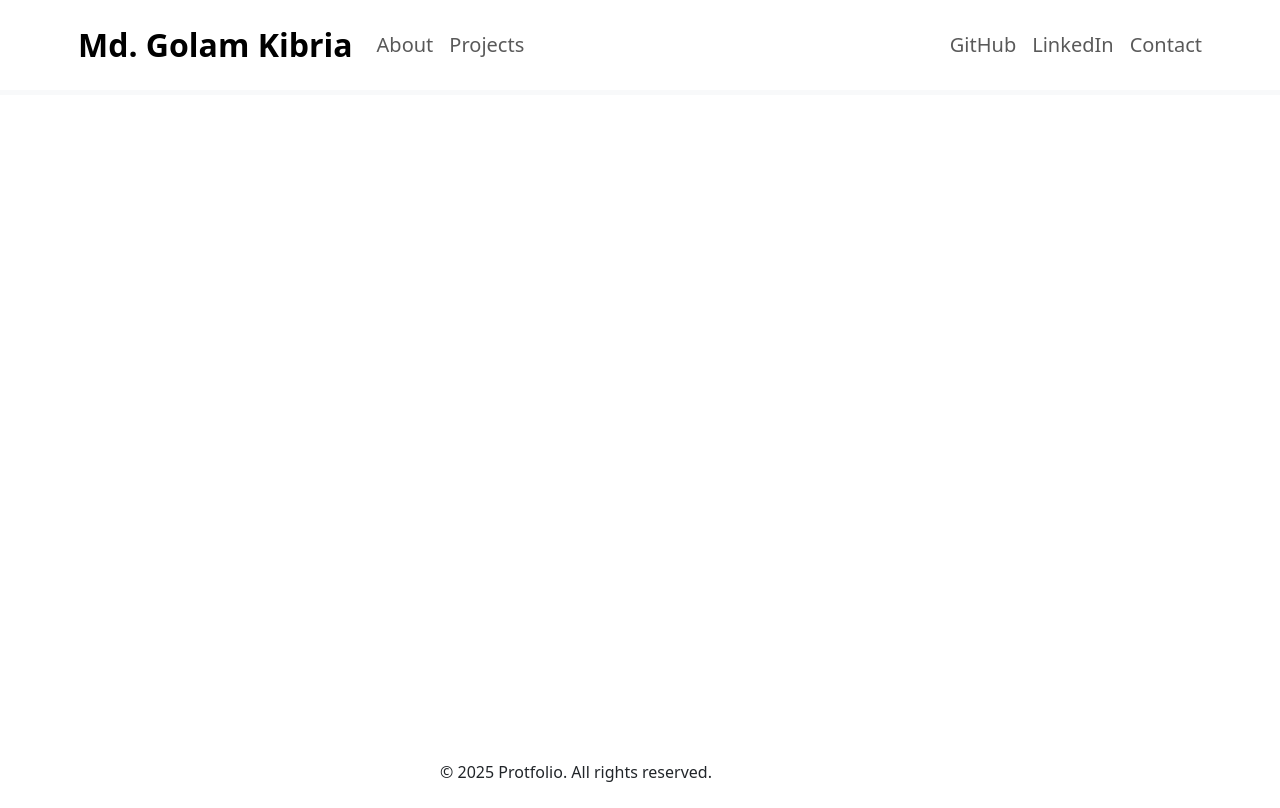
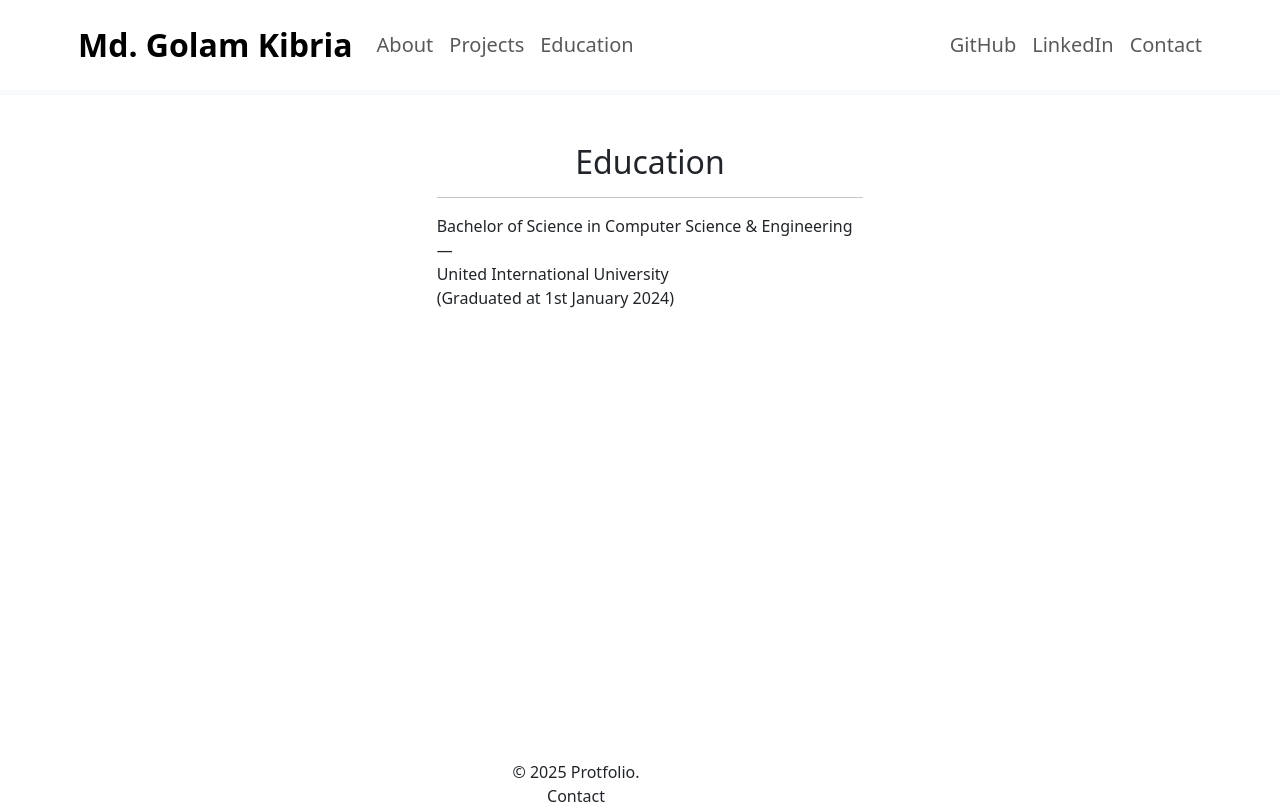
Before and after one commit to kibria1010/protfolio, a React (Create React App) app: page /learning in a window 1280 px wide. Built offline with nearby package versions, Linux system fonts and the light colour scheme.

Commit message:
all done

```diff
--- a/src/component/Dropdown.jsx
+++ b/src/component/Dropdown.jsx
@@ -1,7 +1,7 @@
-import React, { useState } from 'react';
+import { useState } from 'react';
 import Video from './todo.webm'
 import Video2 from './users_post.webm'
-import Todo from './Todo.PNG'
+import { Link } from 'react-router-dom';
 
 function Dropdown() {
 
@@ -55,15 +55,19 @@ function Dropdown() {
                     <p> </p>
                 )}
 
-                {!selectedValue  &&
-                  <div class='mt-5'>
-                    <figure> <img  style={{height: 500, width: 1000,}} src={Todo} alt="fireSpot"/></figure>
-                  </div>
-                }
+                {/*
+                  {!selectedValue  &&
+                    <div class='mt-5'>
+                      <figure> <img  style={{height: 500, width: 1000,}} src={Todo} alt="fireSpot"/></figure>
+                    </div>
+                  }
+                */}
 
-
-
+                {selectedValue=="Todo" && <p><Link className="nav-link" to="https://github.com/kibria1010/Todo_RestAPI" target="_blank">GitHubLink</Link></p>}
+                {selectedValue=="Users Post" && <p><Link className="nav-link" to="https://github.com/kibria1010/SocialMediaApplication_Users_Post_RESTful_API" target="_blank">GitHubLink</Link></p>}
+                {/*
                 {selectedValue=="Todo" && <p>You selected: {selectedValue}</p> }
+                */}
 
             </div>
         </div>
--- a/src/component/FoaterComponent.jsx
+++ b/src/component/FoaterComponent.jsx
@@ -1,9 +1,12 @@
+import { Link } from 'react-router-dom'
 
 function FooterComponent() {
     return (
         <footer className="footer">
             <div className='container'>
-               <p>&copy; {new Date().getFullYear()} Protfolio. All rights reserved.</p>
+               <p>&copy; {new Date().getFullYear()} Protfolio.
+                    {<Link className="nav-link" to="/contact">Contact</Link>}
+               </p>
                 {/* Add more footer content here like links, social media icons, etc. */}
             </div>
         </footer>
--- a/src/component/HeaderComponent.jsx
+++ b/src/component/HeaderComponent.jsx
@@ -9,7 +9,8 @@ function HeaderComponent() {
             <div className="container">
                 <div className="row">
                     <nav className="navbar navbar-expand-lg">
-                        <a className="navbar-brand ms-2 fs-2 fw-bold text-black" href="#">Md. Golam Kibria</a>
+                        {/* <a className="navbar-brand ms-2 fs-2 fw-bold text-black" href="/">Md. Golam Kibria</a> */}
+                        <Link className="navbar-brand ms-2 fs-2 fw-bold text-black" to="/">Md. Golam Kibria</Link>
                         <div className="collapse navbar-collapse">
                             <ul className="navbar-nav">
                                 <li className="nav-item fs-5">
@@ -22,6 +23,12 @@ function HeaderComponent() {
                                     {
 
                                         <Link className="nav-link" to="/dropdown">Projects</Link>
+                                    }
+                                </li>
+                                <li className="nav-item fs-5">
+                                    {
+
+                                        <Link className="nav-link" to="/learning">Education</Link>
                                     }
                                 </li>
                             </ul>
--- /dev/null
+++ b/src/component/Learning.jsx
@@ -0,0 +1,27 @@
+
+
+function Learning() {
+
+    return (
+        <div className="WelcomeComponent">
+
+            <div class="segment"></div>
+
+            <div class="segment">
+                <h2 style={{textAlign: "center"}}>Education</h2>
+                <hr></hr>
+                <p>
+                    <strong></strong> Bachelor of Science in Computer Science & Engineering— <br />
+                    United International University <br />
+                    (Graduated at 1st January 2024)
+                </p>
+
+            </div>
+
+            <div class="segment"></div>
+
+        </div>
+    )
+}
+
+export default Learning
--- a/src/component/ProjectComponent.jsx
+++ /dev/null
@@ -1,25 +0,0 @@
-
-
-function ProjectComponent() {
-
-    return (
-        <div className="WelcomeComponent">
-
-            <div class="segment"></div>
-
-            <div class="segment">
-                <h2 style={{textAlign: "center"}}>Contact Info</h2>
-                <hr></hr>
-                <p><strong>Address:</strong> Dhaka, Bangladesh</p>
-                <p><strong>Phone:</strong> (+880) 1778682272</p>
-                <p><strong>Email:</strong> golamkibriamd1@gmail.com</p>
-
-            </div>
-
-            <div class="segment"></div>
-
-        </div>
-    )
-}
-
-export default ProjectComponent
--- a/src/component/ProtfolioComponent.jsx
+++ b/src/component/ProtfolioComponent.jsx
@@ -5,8 +5,8 @@ import FooterComponent from "./FoaterComponent"
 
 import './Protfolioo.css'
 import ContactComponent from "./ContactComponent";
-import ProjectComponent from "./ProjectComponent";
 import Dropdown from "./Dropdown";
+import Learning from "./Learning";
 
 export default function ProtfolioComponent() {
     return (
@@ -16,8 +16,8 @@ export default function ProtfolioComponent() {
                     <Routes>
                         <Route path='/' element={ <WelcomeComponent/> }/>
                         <Route path='/contact' element={ <ContactComponent/> }/>
-                        <Route path='/project' element={ <ProjectComponent/> }/>
                         <Route path='/dropdown' element={ <Dropdown/> }/>
+                        <Route path='/learning' element={ <Learning/> }/>
                     </Routes>
                      <FooterComponent/>
             </BrowserRouter>
--- a/src/component/WelcomeComponent.jsx
+++ b/src/component/WelcomeComponent.jsx
@@ -1,6 +1,4 @@
-import { Link } from 'react-router-dom';
 import mainLogo from'./kibria.jpg';
-import github from './github.png'
 
 function WelcomeComponent() {
 
@@ -29,6 +27,7 @@ function WelcomeComponent() {
                     </figure>
 
                     <a class="mt-3" href={require("./Md_Golam_Kibria_Resume.pdf")} download="Md_Golam_Kibria_Resume">Download Resume</a>
+
                 </nav>
 
             </div>
```
Also changed, not shown: 1 other file (tests, documents, lock files or other folders).
